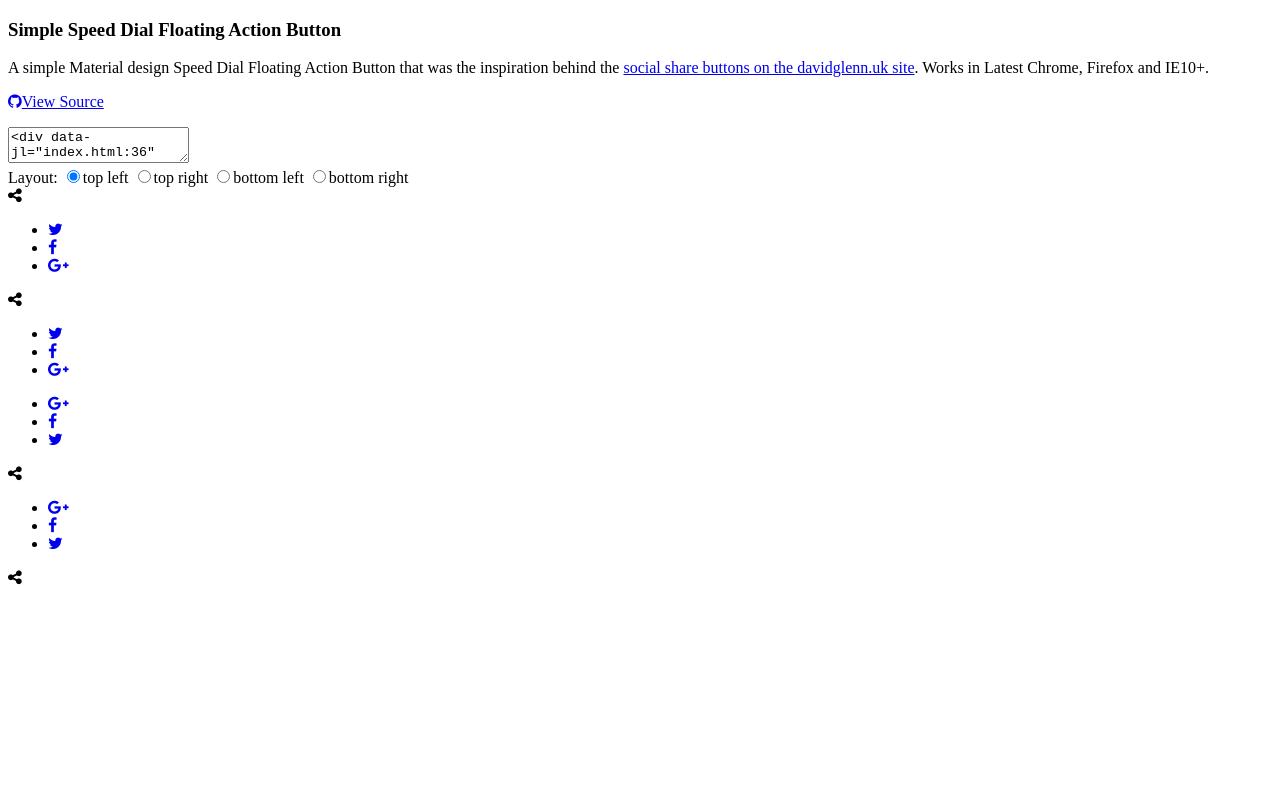
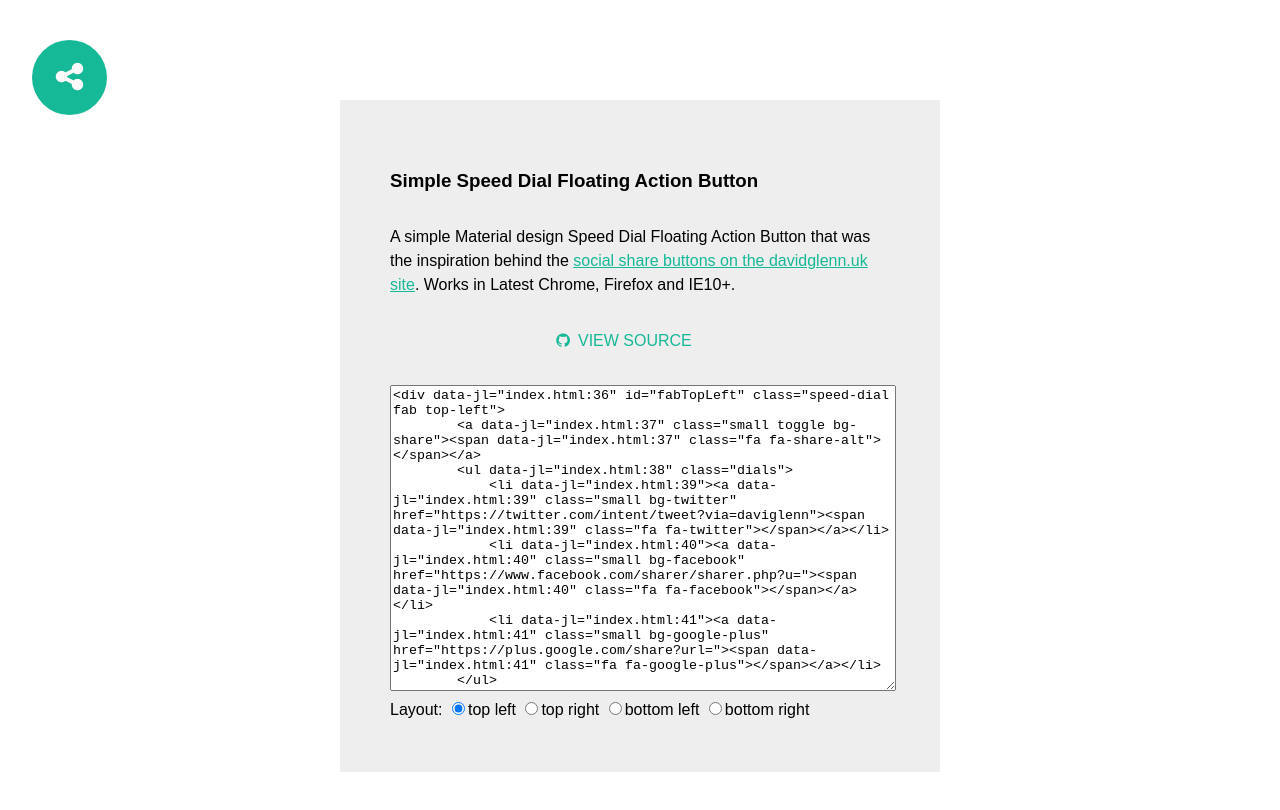
Before and after one commit to davidglenn/material-speed-dial, a plain HTML site: page index.html in a window 1280 px wide. Drawn offline with nearby package versions, Linux system fonts and the light colour scheme; the site is published under a folder, as on GitHub Pages, so addresses that start at the root find nothing.

Commit message:
Switch to relative URLs for GitHub pages

```diff
--- a/index.html
+++ b/index.html
@@ -2,7 +2,7 @@
 <html lang="en">
 <head>
     <title>Speed Dial Demo</title>
-    <link href="/style/demo.min.css" rel="stylesheet"/>
+    <link href="style/demo.min.css" rel="stylesheet"/>
     <link href="//maxcdn.bootstrapcdn.com/font-awesome/4.2.0/css/font-awesome.min.css" rel="stylesheet">
 </head>
 <body>
@@ -71,7 +71,7 @@
 
 
     <script src="//code.jquery.com/jquery.min.js"></script>
-    <script src="/scripts/speed-dial.min.js"></script>
+    <script src="scripts/speed-dial.min.js"></script>
     <script>
         $(function () {
             /* initially the text area displays the html required for the top left FAB */
```
